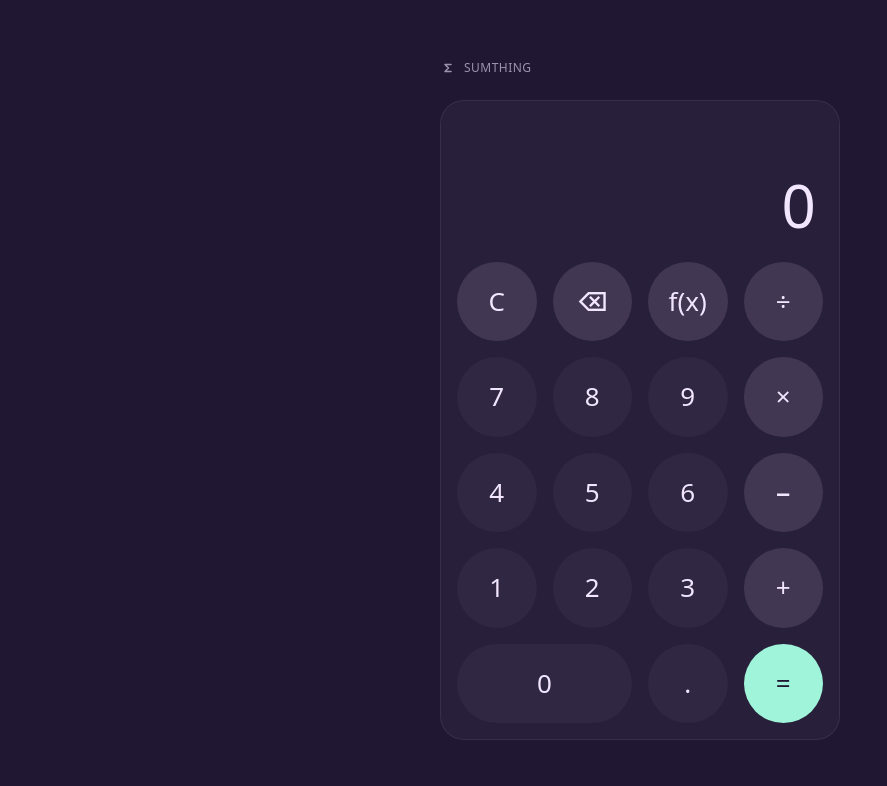
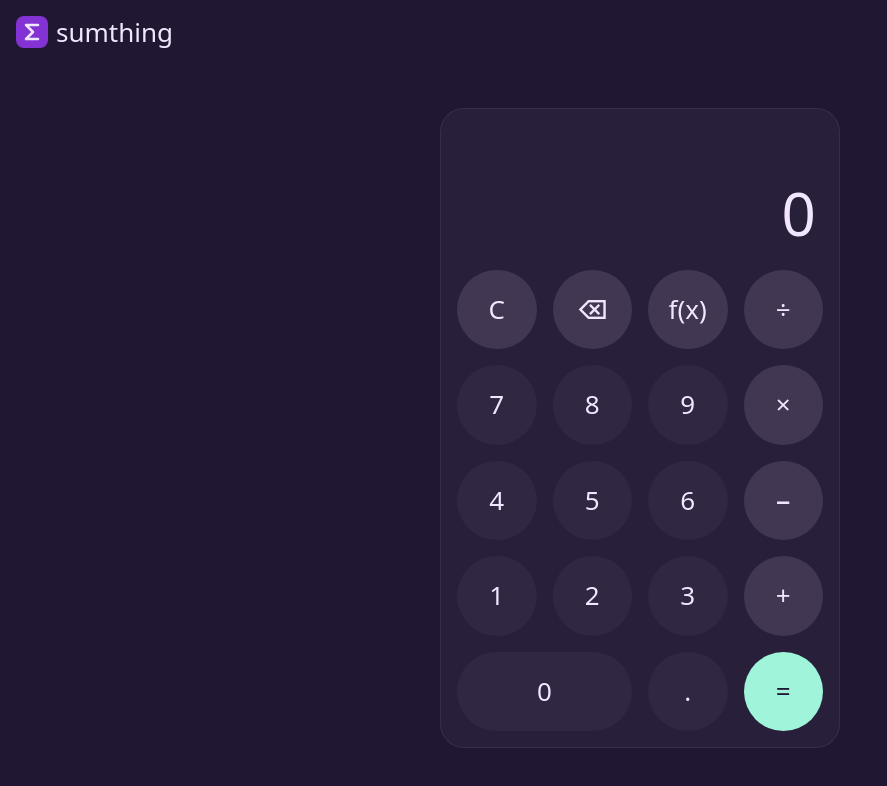
Before and after one commit to josuegoyret/sumthing, a React (Vite) app in the folder web/: page / in a window 1280 px wide. Shown: the top 786 px of the page, without its empty margins (0-887 px from the left). Built offline with nearby package versions, Linux system fonts and the light colour scheme; no server answers; a web font is replaced by a local one.

Commit message:
feat(web): move the logo to the top-left corner in the brand plum

```diff
--- a/web/src/App.css
+++ b/web/src/App.css
@@ -13,34 +13,38 @@
   display: flex;
   align-items: center;
   gap: var(--space-2);
-  color: var(--fg-body);
+  color: var(--fg-primary);
 }
 
 .app-logo {
-  width: var(--space-4);
-  height: var(--space-4);
+  width: var(--space-8);
+  height: var(--space-8);
+}
+
+.app-logo-tile {
+  fill: var(--logo-tile);
+}
+
+.app-logo-sigma {
   fill: none;
-  stroke: currentColor;
-  stroke-width: 3;
+  stroke: var(--fg-primary);
+  stroke-width: 2.5;
   stroke-linecap: round;
   stroke-linejoin: round;
 }
 
 .app-name {
-  font-size: var(--text-label);
-  line-height: var(--leading-label);
-  letter-spacing: var(--tracking-label);
+  font-size: var(--text-heading-3);
+  line-height: var(--leading-heading-3);
   font-weight: var(--weight-medium);
-  text-transform: uppercase;
 }
 
 @media (min-width: 640px) {
   .app {
     align-items: center;
-    justify-content: center;
   }
 
   .app-header {
-    width: var(--card-width);
+    align-self: flex-start;
   }
 }
--- a/web/src/App.tsx
+++ b/web/src/App.tsx
@@ -11,7 +11,8 @@ export default function App({ client }: AppProps) {
     <main className="app">
       <header className="app-header">
         <svg className="app-logo" viewBox="0 0 32 32" aria-hidden="true">
-          <path d="M22 9H10l7 7-7 7h12" />
+          <rect className="app-logo-tile" width="32" height="32" rx="8" />
+          <path className="app-logo-sigma" d="M22 9H10l7 7-7 7h12" />
         </svg>
         <h1 className="app-name">sumthing</h1>
       </header>
--- a/web/src/components/Calculator.css
+++ b/web/src/components/Calculator.css
@@ -9,6 +9,7 @@
 @media (min-width: 640px) {
   .calculator {
     flex: none;
+    margin-block: auto;
     width: var(--card-width);
     min-height: var(--card-min-height);
     padding: var(--space-6) var(--space-4) var(--space-4);
--- a/web/src/styles/tokens.css
+++ b/web/src/styles/tokens.css
@@ -3,6 +3,7 @@
   --plum-light: #f2e6ff;
   --green-bold: #9ff4d9;
   --pink-bold: #ff5667;
+  --plum-bold: #8333d4;
 
   --bg-canvas: var(--plum-dark);
   --bg-card: rgba(242, 230, 255, 0.04);
@@ -14,6 +15,7 @@
   --cta: var(--green-bold);
   --danger: var(--pink-bold);
   --focus-ring: var(--plum-light);
+  --logo-tile: var(--plum-bold);
 
   --font-sans: "Satoshi", system-ui, -apple-system, sans-serif;
   --weight-regular: 400;
```
Also changed, not shown: web/public/favicon.svg, 2 other files (tests, documents, lock files or other folders).
